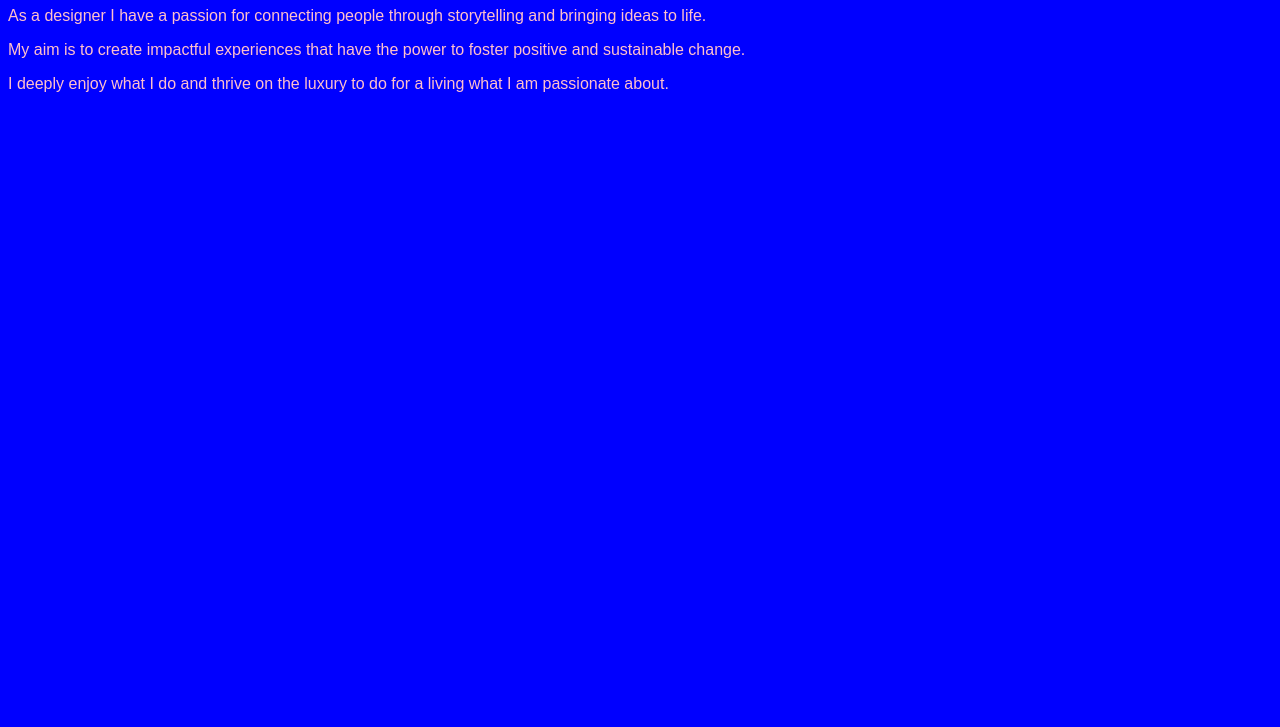
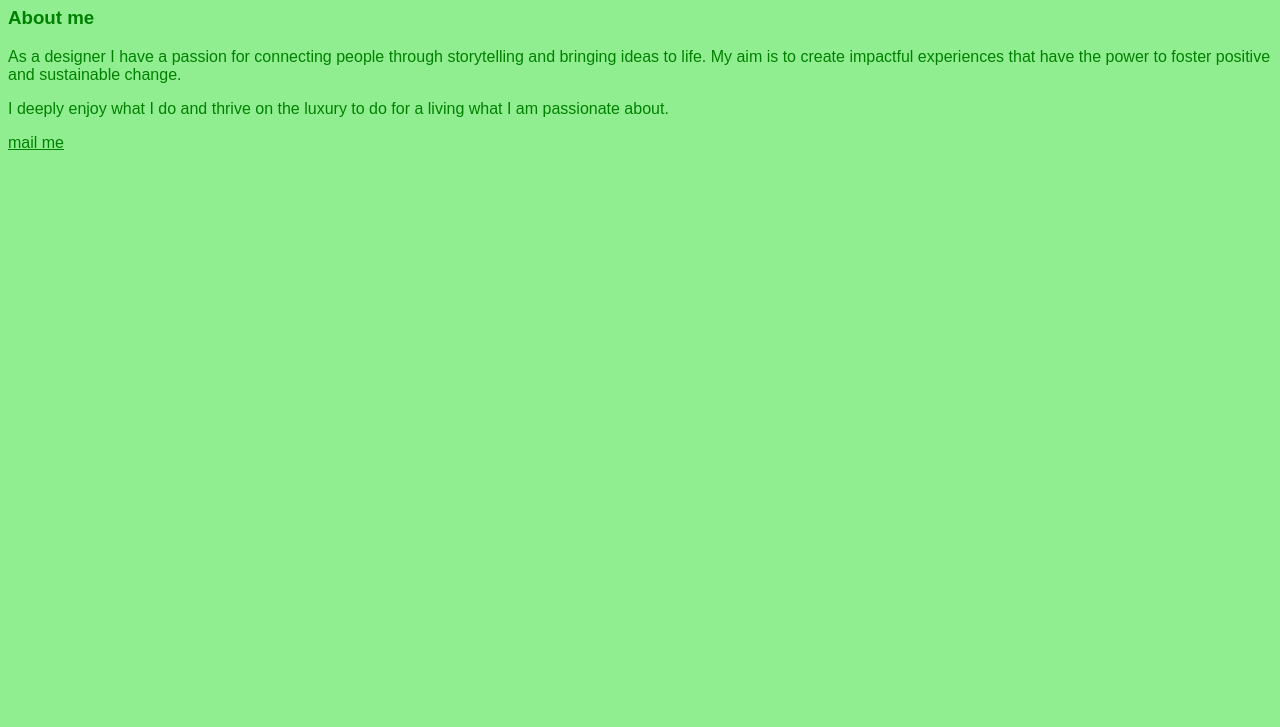
Before and after one commit to karinaue/karinaue.github.io, a plain HTML site: page unit_1/index.html in a window 1280 px wide. Shown: the part 73-800 px from the top of the page. Drawn offline with Linux system fonts and the light colour scheme.

Commit message:
finalising my unit 1 project

```diff
--- a/unit_1/css/style.css
+++ b/unit_1/css/style.css
@@ -1,8 +1,8 @@
 body {
-    background-color: blue;
+    background-color: lightgreen;
     font-family: Arial, sans-serif;
 }
 
-h1, p {
-	color: pink;
+h1, h3, p, a {
+	color: green;
 }
--- a/unit_1/index.html
+++ b/unit_1/index.html
@@ -8,10 +8,12 @@
 
 	<body>
 		<h1>Illustrations, Design & Stuff</h1>
-		<p>As a designer I have a passion for connecting people through storytelling and bringing ideas to life. </p>
-
-		<p>My aim is to create impactful experiences that have the power to foster positive and sustainable change. </p>
+		<h3>About me</h3>
+		<p>As a designer I have a passion for connecting people through storytelling and bringing ideas to life.
+		My aim is to create impactful experiences that have the power to foster positive and sustainable change.
 
 		<p>I deeply enjoy what I do and thrive on the luxury to do for a living what I am passionate about.</p>
+
+		<p><a href="mailto:karin@chemistryteam.com?subject=hello">mail me</a>
 	</body>
 </html>
```
